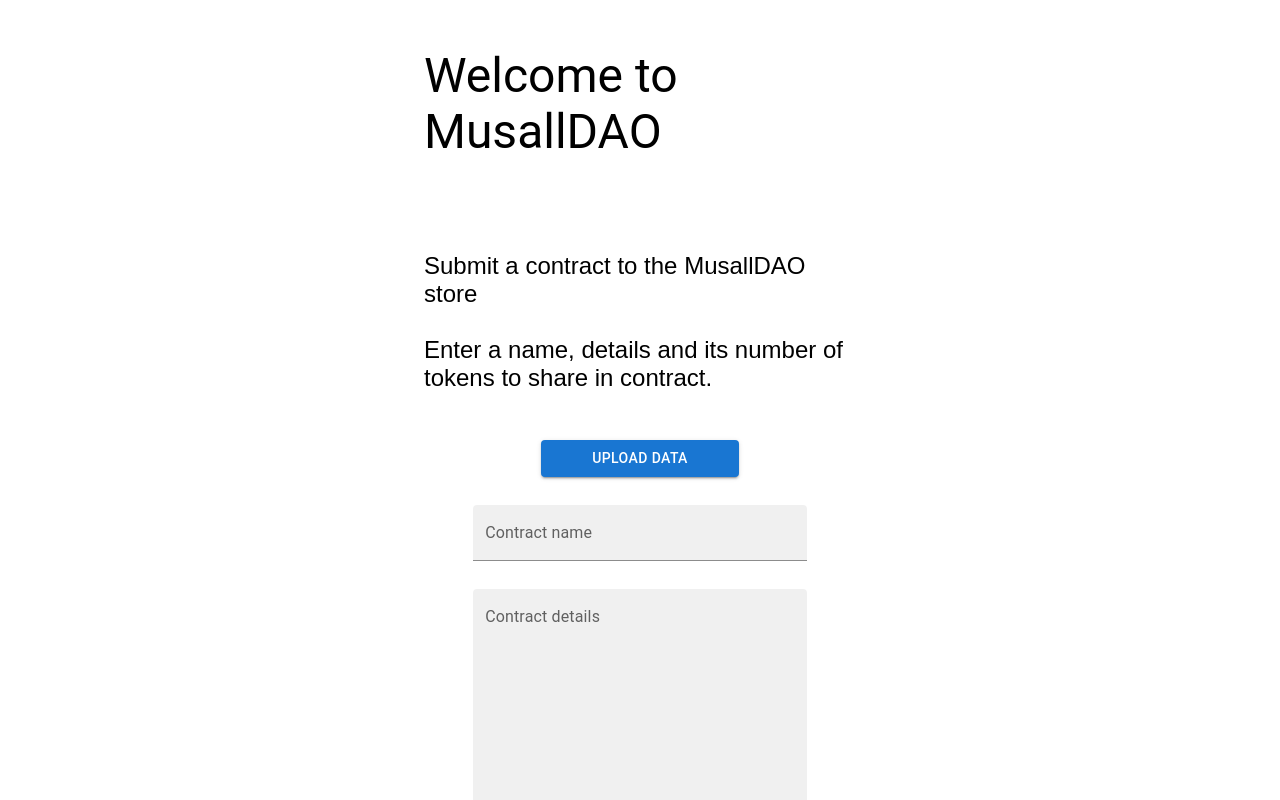
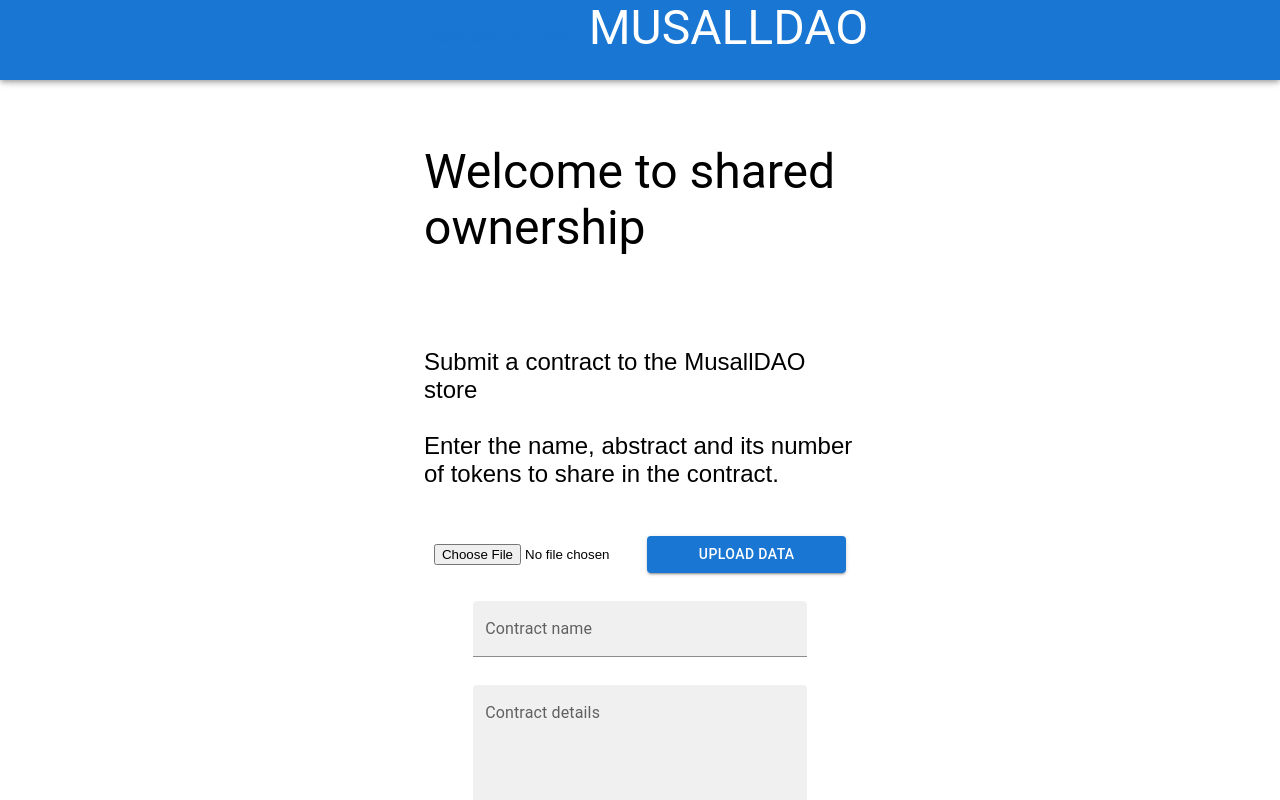
Before and after one commit to fowlerlee/musallone, a React app: page / in a window 1280 px wide. Shown: the top 800 px of the page. Built offline with nearby package versions, Linux system fonts and the light colour scheme.

Commit message:
fileupload and inputs added - add a webpack loader

```diff
--- a/package.json
+++ b/package.json
@@ -23,6 +23,7 @@
     "buffer": "6.0.3",
     "copy-webpack-plugin": "^11.0.0",
     "events": "3.3.0",
+    "file-loader": "^6.2.0",
     "html-webpack-plugin": "5.5.0",
     "process": "0.11.10",
     "stream-browserify": "3.0.0",
@@ -48,6 +49,7 @@
     "@mui/icons-material": "^5.8.2",
     "@mui/material": "^5.8.6",
     "@mui/styled-engine": "^5.8.0",
+    "@mui/styles": "^5.11.2",
     "dot-prop": "^7.1.1",
     "ipfs-core": "^0.16.0",
     "ipfs-css": "^1.3.0",
--- a/src/musallone_frontend/src/components/Molecules/TopBar/TopBar.jsx
+++ b/src/musallone_frontend/src/components/Molecules/TopBar/TopBar.jsx
@@ -1,35 +1,20 @@
-import { AppBar, Toolbar, Typography, Button } from '@mui/material';
+import * as React from 'react';
+import { AppBar, Toolbar, Typography, Button, Box } from '@mui/material';
 import makeStyles from '@mui/styles/makeStyles';
 
-const useStyles = makeStyles((theme) => ({
-    root: {
-      minWidth: '20rem',
-    },
-    toolbar: {
-      paddingLeft: theme.spacing(1),
-      paddingRight: theme.spacing(1),
-    },
-    logo: {
-      height: theme.spacing(4),
-    },
-    title: {
-      marginLeft: theme.spacing(1),
-      marginRight: theme.spacing(1),
-      flexGrow: 1,
-      textAlign: 'center',
-      whiteSpace: 'nowrap',
-    },
-    buttons: {},
-  }));
-
   const TopBar = ({}) => {
-    const classes = useStyles();
-
     return (
-        <AppBar className={classes.root}>
+        <AppBar >
             <Toolbar>
+            <Box
+                component="form"
+                sx={{ mb: 1 }}
+                noValidate
+                autoComplete="off"
+                >
                 <Button> Hamburger button </Button>
-                <Typography>Musall is here!</Typography>
+                <Typography variant="h3" sx={{ mb: 2 }}>MUSALLDAO</Typography>
+                </Box>
             </Toolbar>
         </AppBar>
     );
--- a/src/musallone_frontend/src/components/Pages/SimpleForm.jsx
+++ b/src/musallone_frontend/src/components/Pages/SimpleForm.jsx
@@ -7,6 +7,7 @@ import Button from '@mui/material/Button';
 import { CardHeader, Container, Grid, Stack, Typography } from '@mui/material';
 import { Web3Storage } from 'web3.storage'
 import  {create}  from 'ipfs-core';
+import  TopBar  from "../Molecules/TopBar/TopBar";
 
 
 
@@ -105,6 +106,7 @@ export default function SimpleForm() {
 
   return (
     <>
+    <TopBar/>
     <Container fixed>
     <Box
        component="form"
@@ -114,15 +116,18 @@ export default function SimpleForm() {
        noValidate
        autoComplete="off"
      >
+      <br></br>
+      <br></br>
+      <br></br>
       <Typography variant="h3" sx={{ mb: 3 }}>
-          Welcome to MusallDAO
+          Welcome to shared ownership
       </Typography>
         <p>
             {" "}
             Submit a contract to the MusallDAO store{" "}
             <br></br>
             <br></br>
-            Enter a name, details and its number of tokens to share in contract.
+            Enter the name, abstract and its number of tokens to share in the contract.
             {" "}
         </p>
     </Box>
@@ -137,9 +142,7 @@ export default function SimpleForm() {
       autoComplete="off"
     >
 
-        {/* <input
-          type="file"
-          onChange={makeAndStoreFiles} /> */}
+      <input type="file" width="48" height="40" placeholder='browse file upload' />
 
       <Button variant="contained" onClick={ipfsActor}> Upload data </Button>
 
--- a/webpack.config.js
+++ b/webpack.config.js
@@ -79,7 +79,8 @@ module.exports = {
    rules: [
      { test: /\.(ts|tsx|jsx)$/, loader: "ts-loader" },
      { test: /\.css$/, use: ['style-loader','css-loader'] },
-     { test: /\.txt$/, use: 'raw-loader' }
+     { test: /\.txt$/, use: 'raw-loader' },
+     { test: /\.(png|jpe?g|gif|svg)$/i, use: [{loader: 'file-loader',},]},
    ]
   },
   plugins: [
```
Also changed, not shown: src/musallone_frontend/src/components/Atoms/FileUpload.js (added, +38 -0 lines), 1 other file (tests, documents, lock files or other folders).
